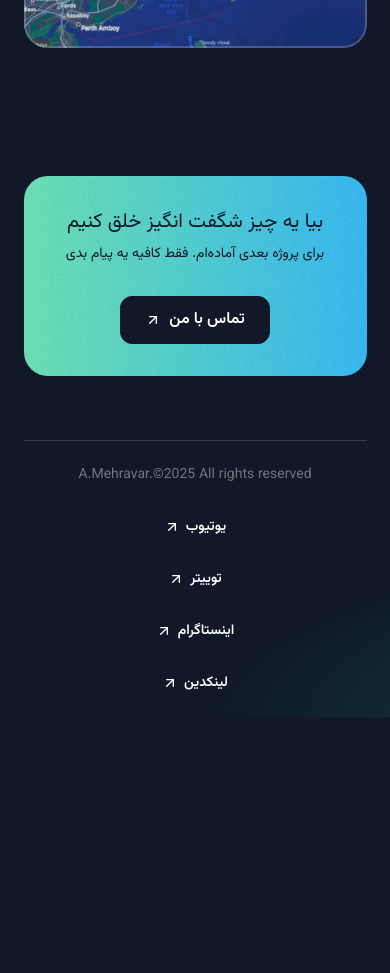
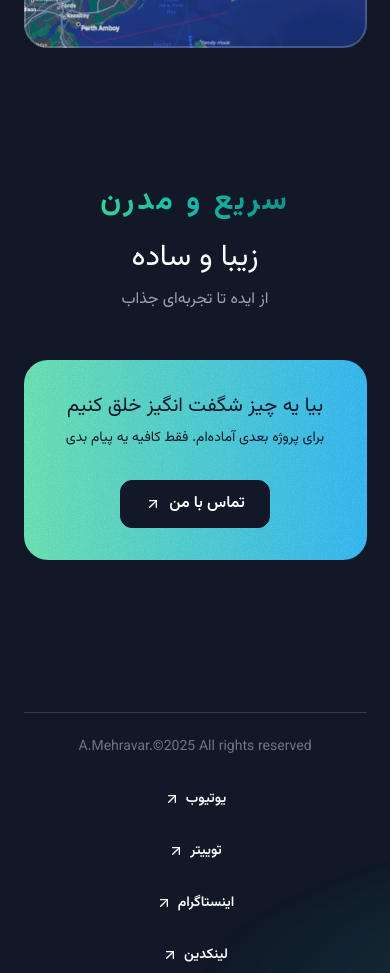
Before and after one commit to amin-mehr/portfolio1, a Next.js app: page / in a window 390 px wide. Shown: the part 4940-5913 px from the top of the page. Before the commit the page ends 5657 px from the top, so only its background shows below. Built offline with nearby package versions, Linux system fonts and the light colour scheme; what tailwindcss-rtl would draw is missing.

Commit message:
my update

```diff
--- a/src/sections/Contact.tsx
+++ b/src/sections/Contact.tsx
@@ -1,11 +1,19 @@
 import ArrowUpRightIcon from '@/assets/icons/arrow-up-right.svg';
 import grainImage from '@/assets/images/grain.jpg';
+import { SectionHeader } from '@/components/SectionHeader';
 
 export const ContactSection = () => {
   return (
     <div id="contact" className='py-16 pt-12 lg:py-24 lg:pt-20 lg:min-h-[50vh] md:min-h-[40vh]'>
-      <div className='container'>
-        <div className='bg-gradient-to-r from-emerald-300 to-sky-400 text-gray-900 py-8 px-10 rounded-3xl text-center md:text-left lg:text relative overflow-hidden z-0'>
+      <div className="container gap-1 py-2">
+        <SectionHeader
+          eyebrow="سریع و مدرن"
+          title="زیبا و ساده"
+          description="از ایده تا تجربه‌ای جذاب"
+        />
+      </div>
+      <div className='container py-10'>
+        <div className='bg-gradient-to-r from-emerald-300 to-sky-400 text-gray-900 py-8  px-10 rounded-3xl text-center md:text-left lg:text relative overflow-hidden z-0'>
           <div className='absolute inset-0 opacity-5 -z-10' style={{
             backgroundImage: `url(${grainImage.src})`,
           }}
@@ -23,10 +31,14 @@ export const ContactSection = () => {
                 <span className='font-semibold'>تماس با من</span>
                 <ArrowUpRightIcon className='size-4' />
               </button>
+
             </div>
           </div>
+
         </div>
-      </div>
-    </div>
+      </div><br /><br />
+
+    </div >
+
   );
 };
--- a/src/sections/Header.tsx
+++ b/src/sections/Header.tsx
@@ -9,7 +9,7 @@ export const Header = () => {
 
   useEffect(() => {
     const handleScroll = () => {
-      const scrollPosition = window.scrollY + 150;
+      const scrollPosition = window.scrollY + 400;
 
       for (let i = sections.length - 1; i >= 0; i--) {
         const section = document.getElementById(sections[i]);
```
